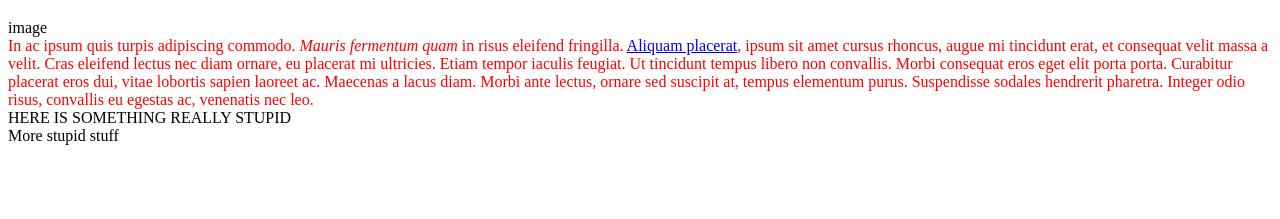
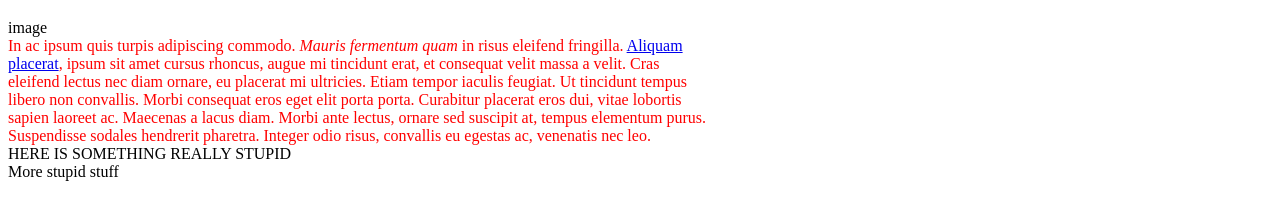
Before and after one commit to rp-1/first, a plain HTML site: page index.html in a window 1280 px wide. Shown: the part 61-280 px from the top of the page. Drawn offline with Linux system fonts and the light colour scheme.

Commit message:
add box-sizing and other attr

```diff
--- a/style.css
+++ b/style.css
@@ -1,3 +1,15 @@
+* {
+    -webkit-box-sizing:border-box;
+    -moz-box-sizing:border-box;
+    -ms-box-sizing:border-box;
+    box-sizing:border-box;
+}
+
 .description {
+    max-width:705px;
     color:red;
 }
+
+.screenshot {
+    max-width:460px;
+}
```
